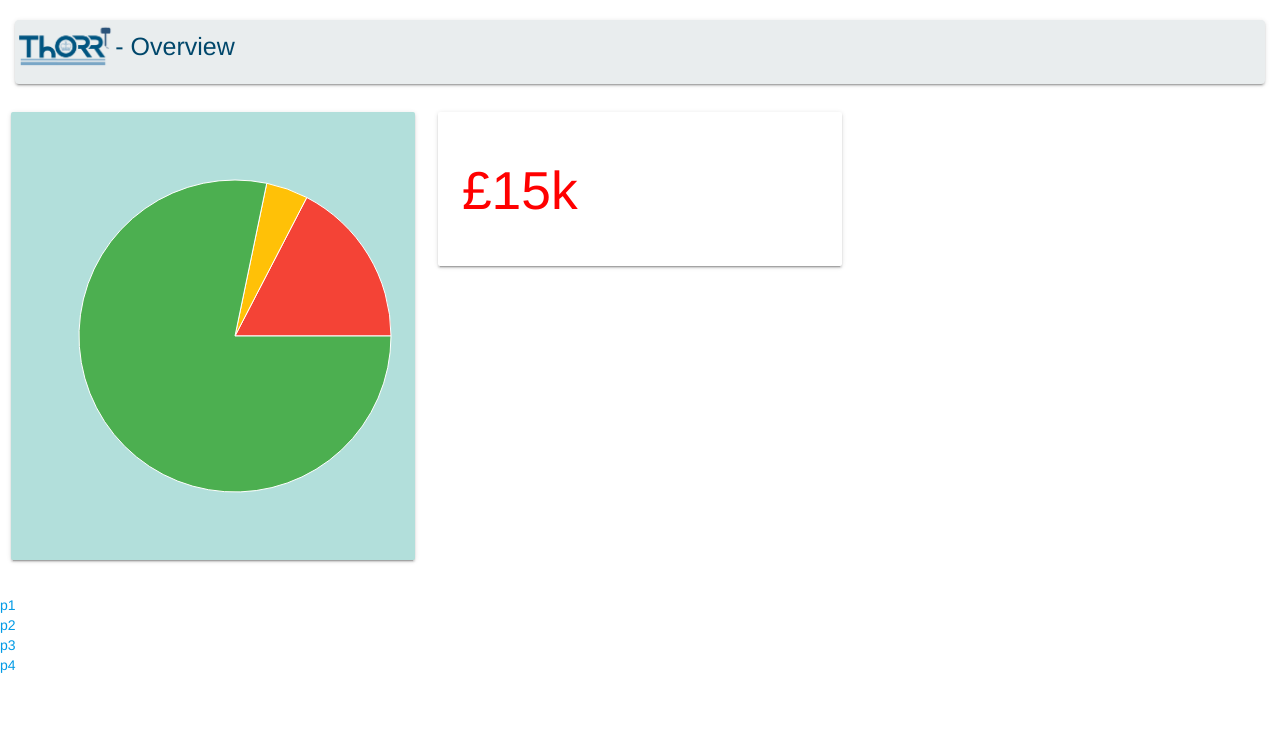
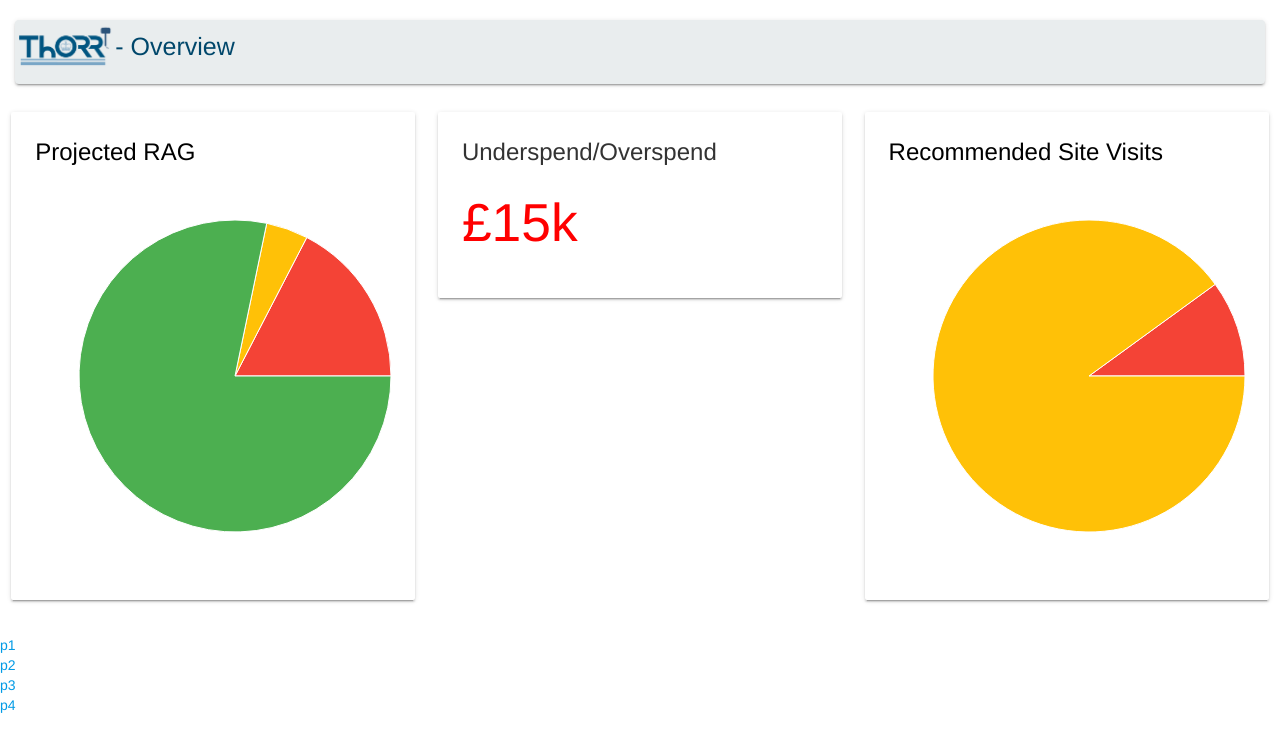
Before and after one commit to K-Kielak/ThORR-Website, a React app: page / in a window 1280 px wide. Shown: the top 752 px of the page. Built offline with nearby package versions, Linux system fonts and the light colour scheme.

Commit message:
Added Visit chart

```diff
--- a/src/index.jsx
+++ b/src/index.jsx
@@ -2,7 +2,7 @@
 import React, { Component } from 'react';
 import { render } from 'react-dom';
 import { BrowserRouter, Route } from 'react-router-dom'
-import { Row, Col, Container, CardPanel, Card } from 'react-materialize';
+import { Row, Col, Container, Card } from 'react-materialize';
 import Navbar from './components/navbar.jsx'
 import ProjectList from './components/project-list.jsx'
 import ProjectDetails from './components/project-details.jsx'
@@ -19,7 +19,11 @@ class Home extends Component {
         {name: 'p3'},
         {name: 'p4'}
       ],
-      "pie_chart_data": [
+      "visit_chart_data":[
+        {name:"Visit", uv:10},
+        {name:"Don't visit", uv:90},
+      ],
+      "rag_chart_data": [
         {name:"Red", uv:20 },
         {name:"Amber", uv:5},
         {name:"Green", uv:90}
@@ -77,20 +81,31 @@ class Home extends Component {
             <Navbar title="Overview" />
             <Row>
               <Col s={12} m={4}>
-                <CardPanel className="teal lighten-4 black-text">
+                <Card title="Projected RAG" className="lighten-4 black-text">
                   <PieChart width={400} height={400} onClick={this.pieClick}>
-                    <Pie type="monotone" data={this.state.pie_chart_data} dataKey="uv">
+                    <Pie type="monotone" data={this.state.rag_chart_data} dataKey="uv">
                       {
-                      	this.state.pie_chart_data.map((entry, index) => <Cell fill={COLORS[index % COLORS.length]} key={index}/>)
+                      	this.state.rag_chart_data.map((entry, index) => <Cell fill={COLORS[index % COLORS.length]} key={index}/>)
                       }
                     </Pie>
                   </PieChart>
-                </CardPanel>
+                </Card>
               </Col>
               <Col s={12} m={4}>
-                <CardPanel>
+                <Card title="Underspend/Overspend">
                   {this.get_overspend()}
-                </CardPanel>
+                </Card>
+              </Col>
+              <Col s={12} m={4}>
+                <Card title="Recommended Site Visits" className="lighten-4 black-text">
+                  <PieChart width={400} height={400} onClick={this.pieClick}>
+                    <Pie type="monotone" data={this.state.visit_chart_data} dataKey="uv">
+                      {
+                      	this.state.visit_chart_data.map((entry, index) => <Cell fill={COLORS[index % COLORS.length]} key={index}/>)
+                      }
+                    </Pie>
+                  </PieChart>
+                </Card>
               </Col>
             </Row>
             <ProjectList projects={this.state.projects} />
```
